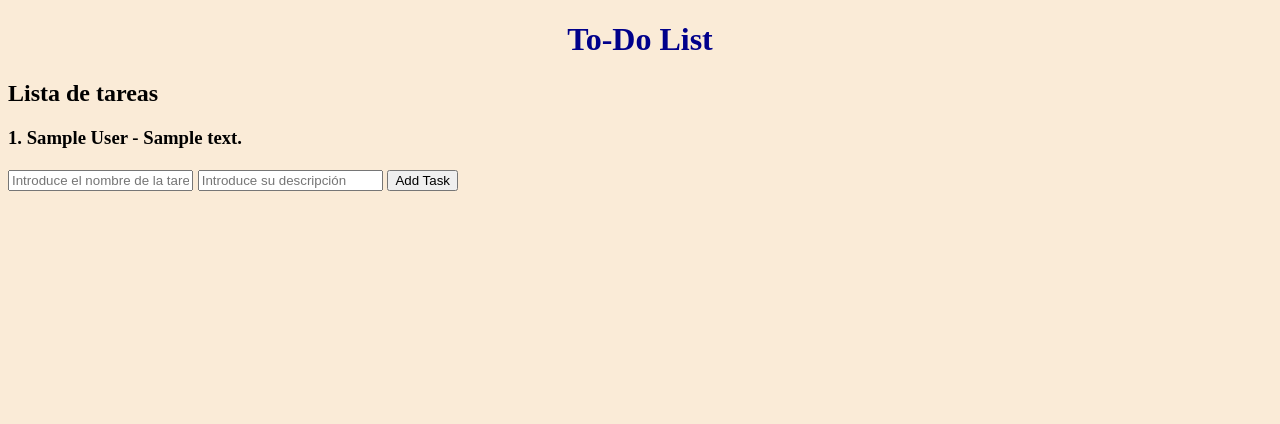
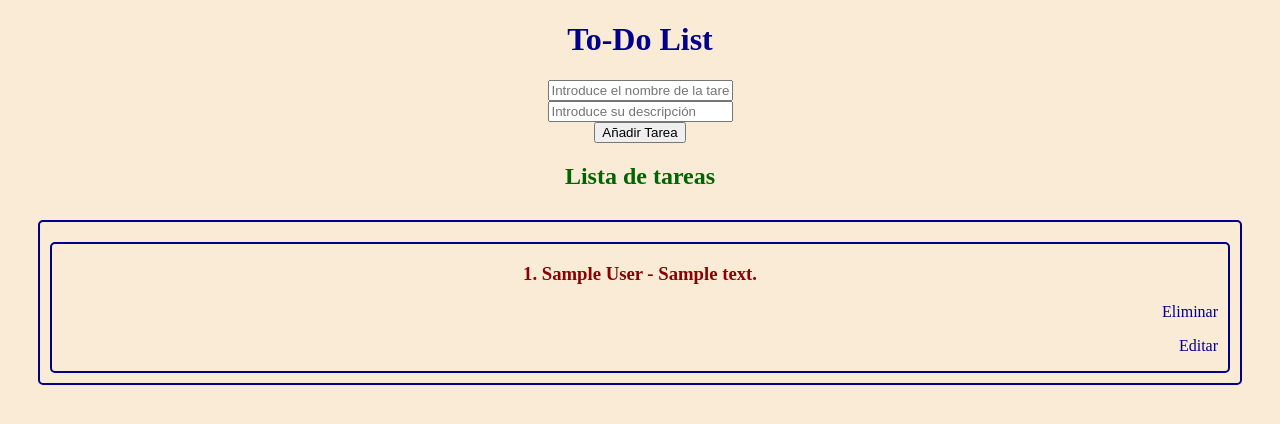
Before and after one commit to PabloJuradoSoto/ToDo_List_Flask, a Flask app: page / in a window 1280 px wide. Shown: the top 424 px of the page. Run offline with Flask 3, Linux system fonts and the light colour scheme; tables that the repository leaves empty hold one stand-in row (values such as "Sample post").

Commit message:
1.0 Versión completamente funcional

```diff
--- a/app/app.py
+++ b/app/app.py
@@ -4,16 +4,12 @@ import os
 
 app = Flask(__name__)
 
-DATABASE = os.path.join("/tmp", "app.sqlite")
+DATABASE = os.path.join("database", "app.sqlite")
 
 def get_db_connection():
     conn = sqlite3.connect(DATABASE)
     conn.row_factory = sqlite3.Row
     return conn
-
-@app.route('/hello/')
-def hello():
-    return 'Hello, World!'
 
 @app.route('/')
 def index():
@@ -32,13 +28,31 @@ def add_task():
     conn.close()
     return redirect(url_for('index'))
 
-@app.route('/delete/<int:id>', methods=['POST'])
+@app.route('/delete/<int:id>', methods=['GET','POST'])
 def delete_task(id):
     conn = get_db_connection()
     conn.execute('DELETE FROM users WHERE id = ?', (id,))
     conn.commit()
     conn.close()
     return redirect(url_for('index'))
+
+@app.route('/edit/<int:id>', methods=['GET', 'POST'])
+def edit_task(id):
+    if request.method == 'POST':
+        task_name = request.form['task_name']
+        task_description = request.form['task_description']
+        conn = get_db_connection()
+        conn.execute('UPDATE users SET task_name = ?, task_description = ? WHERE id = ?',
+        (task_name, task_description, id)
+        )
+        conn.commit()
+        conn.close()
+        return redirect(url_for('index'))
+    else:
+        conn = get_db_connection()
+        task = conn.execute('SELECT * FROM users WHERE id = ?', (id,)).fetchone()
+        conn.close()
+        return render_template('edit.html', task=task)
 
 def pagina_no_encontrada(error):
     return redirect(url_for('index'))
@@ -57,6 +71,4 @@ if __name__ == "__main__":
                      ''')
         conn.close()
     app.register_error_handler(404, pagina_no_encontrada)
-    #app.run(debug=True)
-    port = int(os.environ.get('PORT', 4000))
-    app.run(host='0.0.0.0', port=port)
+    app.run(debug=True, port=5000)
--- a/app/static/css/styles.css
+++ b/app/static/css/styles.css
@@ -6,3 +6,42 @@ h1 {
     color: darkblue;
     text-align: center;
 }
+
+h2 {
+    color: darkgreen;
+    text-align: center;
+}
+
+h3 {
+    color: darkred;
+    text-align: center;
+}
+
+section {
+    margin: 30px;
+    padding: 10px;
+    border: 2px solid darkblue;
+    border-radius: 5px;
+}
+
+article {
+    margin-top: 10px;
+    border: 2px solid darkblue;
+    border-radius: 5px;
+}
+p {
+    color: darkblue;
+    text-align: right;
+    padding-right: 10px;
+}
+
+a {
+    color: darkblue;
+    text-decoration: none;
+}
+
+form {
+    display: flex;
+    flex-direction: column;
+    align-items: center;
+}
--- a/app/templates/index.html
+++ b/app/templates/index.html
@@ -5,13 +5,21 @@
 {% block body %}
 <h1>To-Do List</h1>
 
-<h2>Lista de tareas</h2>
-{% for user in users%}
-<h3>{{user.id}}. {{user.task_name}} - {{user.task_description}}<h3>
-{% endfor %}
-
 <form method="POST" action="{{url_for('add_task')}}">
     <input type="text" name="task_name" placeholder="Introduce el nombre de la tarea" required>
     <input type="text" name="task_description" placeholder="Introduce su descripción" required>
-    <button type="submit">Add Task</button>
+    <button type="submit">Añadir Tarea</button>
+</form>
+
+
+<h2>Lista de tareas</h2>
+<section>
+{% for user in users%}
+<article>
+    <h3>{{loop.index}}. {{user.task_name}} - {{user.task_description}}</h3>
+    <p><a href="{{url_for('delete_task', id=user['id'])}}">Eliminar</a></p>
+    <p><a href="{{url_for('edit_task', id=user['id'])}}">Editar</a></p>
+</article>
+{% endfor %}
+</section>
 {% endblock %}
```
Also changed, not shown: app/templates/edit.html (added, +15 -0 lines).
